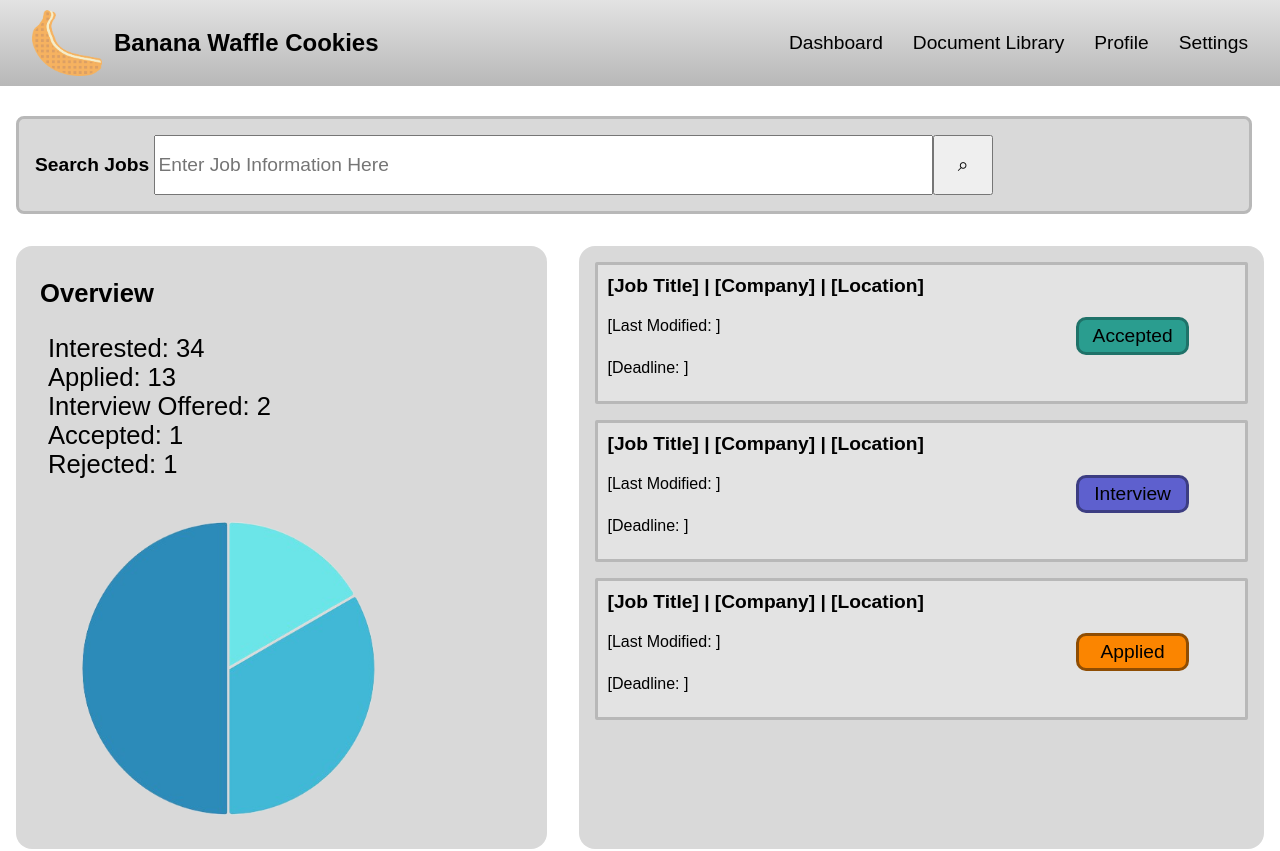
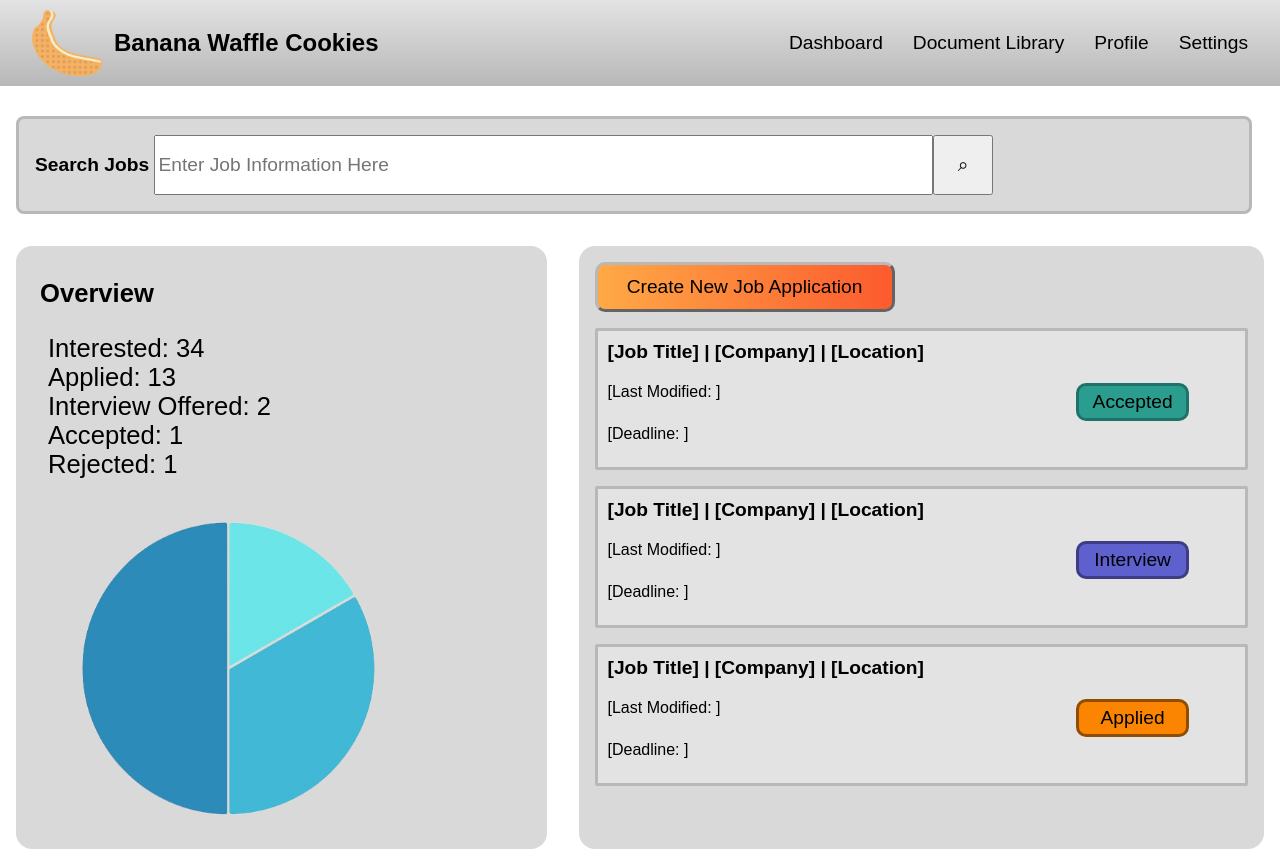
Before and after one commit to AtomicPhoenix/BananaWaffleCookies, a Vue app in the folder frontend/: page /dashboard in a window 1280 px wide. Shown: the top 851 px of the page. Built offline with nearby package versions, Linux system fonts and the light colour scheme.

Commit message:
more changes to dashboard, added job creation button, still needs implementation

```diff
--- a/frontend/src/assets/css/dashboard.css
+++ b/frontend/src/assets/css/dashboard.css
@@ -65,6 +65,23 @@ img {
 }
 
 /* Job List Box */
+
+.create-job{
+    margin-left: 1rem;
+    margin-top: 1rem;
+}
+
+.create-job-button{
+    background: linear-gradient(to right, #ffa946,#fc5b2e);
+    width: 300px;
+    height: 50px;
+    border-color: #B8B8B8;
+    border-radius: 10px;
+    border-width: 3px;
+
+    font-size: clamp(1rem, 1.5vw , 1.25rem);
+}
+
 .job-list{
     width:55%;
     display:flex;
@@ -184,6 +201,10 @@ img {
     .search-unicode{
         display: none;
     }
+
+    .create-job-button{
+        width: 250px;
+    }
     .job-listing{
         grid-template-columns: 75% 25%;
         gap: 15px;
--- a/frontend/src/pages/dashboard.vue
+++ b/frontend/src/pages/dashboard.vue
@@ -26,8 +26,12 @@
         </div>
         <!-- Job List -->
         <div class="job-list">
-                <!-- -->
-
+                <!-- Field to add jobs to listing-->
+                <div class="create-job">
+                  <form action="post">
+                    <input class="create-job-button" type="submit" value="Create New Job Application" />
+                  </form>
+                </div>
                 <!-- Needs to be created of internal database information, template for now -->
                 <div class="job-listing">
                     <div class="left top">[Job Title]   |   [Company]   |   [Location]</div>
@@ -57,5 +61,10 @@
     </body>
   </main>
 </template>
+<style scoped src="@/assets/css/dashboard.css"></style>
+<script setup>
+import { ref } from 'vue'
 
-<style scoped src="@/assets/css/dashboard.css"></style>
+const username = ref('')
+const onSubmit = () => console.log(username.value)
+</script>
```
